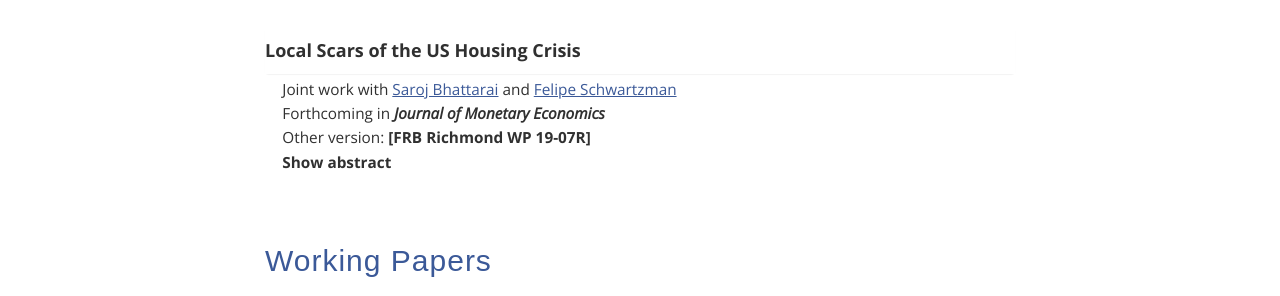
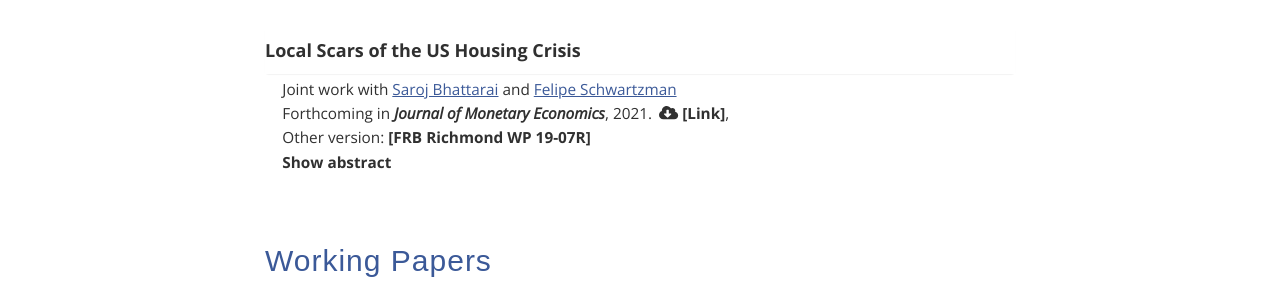
Before and after one commit to choongryulyang/choongryulyang.github.io, a Jekyll site: the page built from index.html, in a window 1280 px wide and 900 px high, scrolled down 838 px. Shown: the part 157-453 px from the top of the window. Built offline with Jekyll 4.4.1, drawn with Linux system fonts in a browser that asks for light colours.

Commit message:
Update index.html

```diff
--- a/index.html
+++ b/index.html
@@ -87,7 +87,10 @@ title: Choongryul Yang
 						<a class="author" href="https://sites.google.com/view/felipeschwartzman/" target="_blank">Felipe Schwartzman</a>
 
 						<p style="margin-bottom:0px; font-size: 11.5pt">
-						Forthcoming in <b><i>Journal of Monetary Economics</i></b></a>
+						<a style="color: #303030">
+						Forthcoming in <b><i>Journal of Monetary Economics</i></b>, 2021.
+						<a class="two" style="margin-left: 0.2em" href="https://doi.org/10.1016/j.jmoneco.2021.02.001" target="_blank" onclick="ga('send','event','BLY Draft', 'Click', 'Design')">
+						<i class="fas fa-cloud-download-alt" ></i> <b>[Link]</b>,</a>
 						</p>
 
 						<p style="margin-bottom:0px; font-size: 11.5pt">
```
